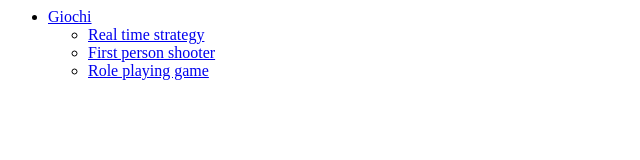
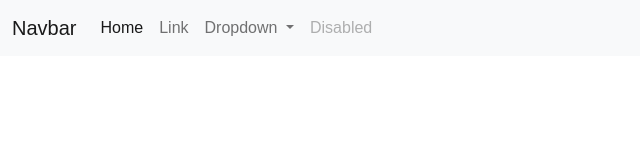
Before and after one commit to Mikele91/htmlcss-playstation, a plain HTML site: page text.html in a window 1280 px wide. Shown: the whole page, without its empty margins (0-640 px from the left). Drawn offline with nearby package versions, Linux system fonts and the light colour scheme.

Commit message:
aggiustato errore navbar

```diff
--- a/text.html
+++ b/text.html
@@ -1,17 +1,83 @@
-<ul class="navbar-nav me-auto mb-2 mb-lg-0">
-
-
-    <li class="nav-item dropdown">
-      <a class="nav-link dropdown-toggle" href="#" id="navbarDropdown" role="button" data-bs-toggle="dropdown" aria-expanded="false">
-        Giochi
-      </a>
-      <ul class="dropdown-menu" aria-labelledby="navbarDropdown">
-        <li><a class="dropdown-item" href="#">Real time strategy</a></li>
-        <li><a class="dropdown-item" href="#">First person shooter</a></li>
-        <li><a class="dropdown-item" href="#">Role playing game</a></li>
-      </ul>
-    </li>
+<!DOCTYPE html>
+<html lang="en">
+<head>
+  <link href="https://cdn.jsdelivr.net/npm/bootstrap@5.0.2/dist/css/bootstrap.min.css" rel="stylesheet"
+  integrity="sha384-EVSTQN3/azprG1Anm3QDgpJLIm9Nao0Yz1ztcQTwFspd3yD65VohhpuuCOmLASjC" crossorigin="anonymous">
+<!--/ bootstrap -->
+<link rel="stylesheet" href="https://cdnjs.cloudflare.com/ajax/libs/font-awesome/5.15.3/css/all.min.css"
+  integrity="sha512-iBBXm8fW90+nuLcSKlbmrPcLa0OT92xO1BIsZ+ywDWZCvqsWgccV3gFoRBv0z+8dLJgyAHIhR35VZc2oM/gI1w=="
+  crossorigin="anonymous" referrerpolicy="no-referrer" />
+<link rel="stylesheet" href="css/style.css">
+  <meta charset="UTF-8">
+  <meta http-equiv="X-UA-Compatible" content="IE=edge">
+  <meta name="viewport" content="width=device-width, initial-scale=1.0">
+  <title>Document</title>
+</head>
+<body>
 
 
 
-  </ul>
+
+
+
+
+
+
+
+
+
+
+
+
+
+
+
+
+  <nav class="navbar navbar-expand-lg navbar-light bg-light">
+    <div class="container-fluid">
+      <a class="navbar-brand" href="#">Navbar</a>
+      <button class="navbar-toggler" type="button" data-bs-toggle="collapse" data-bs-target="#navbarSupportedContent" aria-controls="navbarSupportedContent" aria-expanded="false" aria-label="Toggle navigation">
+        <span class="navbar-toggler-icon"></span>
+      </button>
+      <div class="collapse navbar-collapse" id="navbarSupportedContent">
+        <ul class="navbar-nav me-auto mb-2 mb-lg-0">
+          <li class="nav-item">
+            <a class="nav-link active" aria-current="page" href="#">Home</a>
+          </li>
+          <li class="nav-item">
+            <a class="nav-link" href="#">Link</a>
+          </li>
+          <li class="nav-item dropdown">
+            <a class="nav-link dropdown-toggle" href="#" id="navbarDropdown" role="button" data-bs-toggle="dropdown" aria-expanded="false">
+              Dropdown
+            </a>
+            <ul class="dropdown-menu" aria-labelledby="navbarDropdown">
+              <li><a class="dropdown-item" href="#">Action</a></li>
+              <li><a class="dropdown-item" href="#">Another action</a></li>
+              <li><hr class="dropdown-divider"></li>
+              <li><a class="dropdown-item" href="#">Something else here</a></li>
+            </ul>
+          </li>
+          <li class="nav-item">
+            <a class="nav-link disabled" href="#" tabindex="-1" aria-disabled="true">Disabled</a>
+          </li>
+        </ul>
+
+      </div>
+    </div>
+
+
+
+
+
+
+
+
+
+
+
+
+
+  </nav>
+</body>
+</html>
```
Also changed, not shown: index.html (+5 -1 lines).
